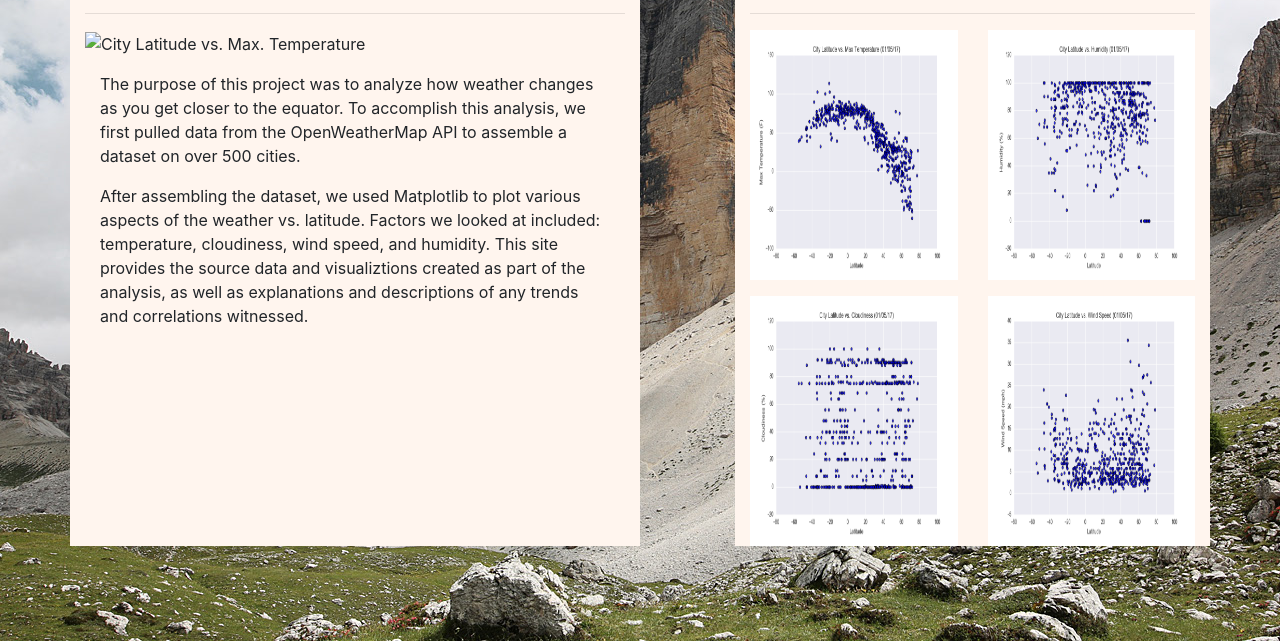
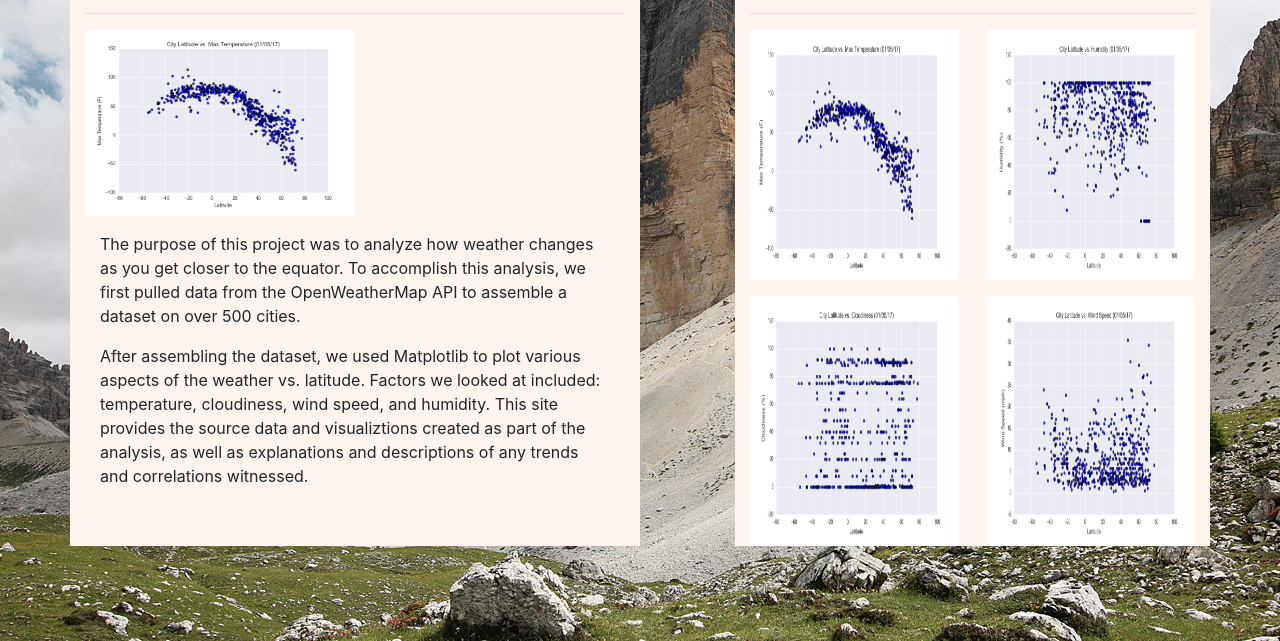
Before and after one commit to Eng-Hisham991/Eng-Hisham991.github.io, a plain HTML site: page index.html in a window 1280 px wide. Shown: the part 159-800 px from the top of the page. Drawn offline with nearby package versions, Linux system fonts and the light colour scheme; files that its build step writes are made by us from their sources.

Commit message:
Update index.html

```diff
--- a/index.html
+++ b/index.html
@@ -54,7 +54,7 @@
                 <div class="col-md-6 col-sm-12 bac-format" >
                     <h2 class="Text-format">Summary: Latitude vs. X</h2>
                     <hr id="hr2">
-                        <img class="a1" src="../tree/master/docs/Resources/assets/images/Fig1.png" alt="City Latitude vs. Max. Temperature">
+                        <img class="a1" src="../docs/Resources/assets/images/Fig1.png" alt="City Latitude vs. Max. Temperature">
                         <div class="col-md-12 col-sm-12">
                           <p></p>
                           <p></p>
```
